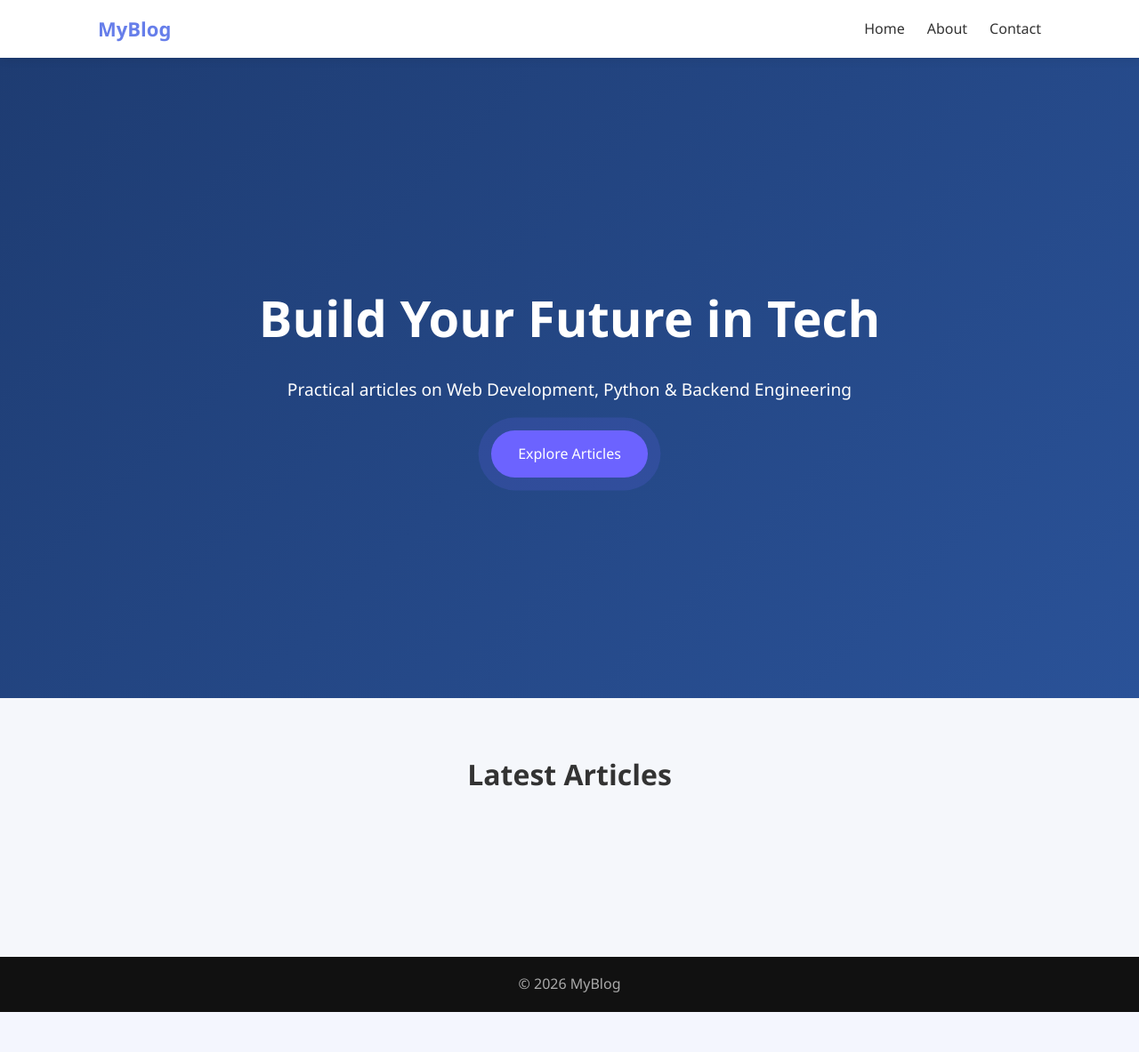
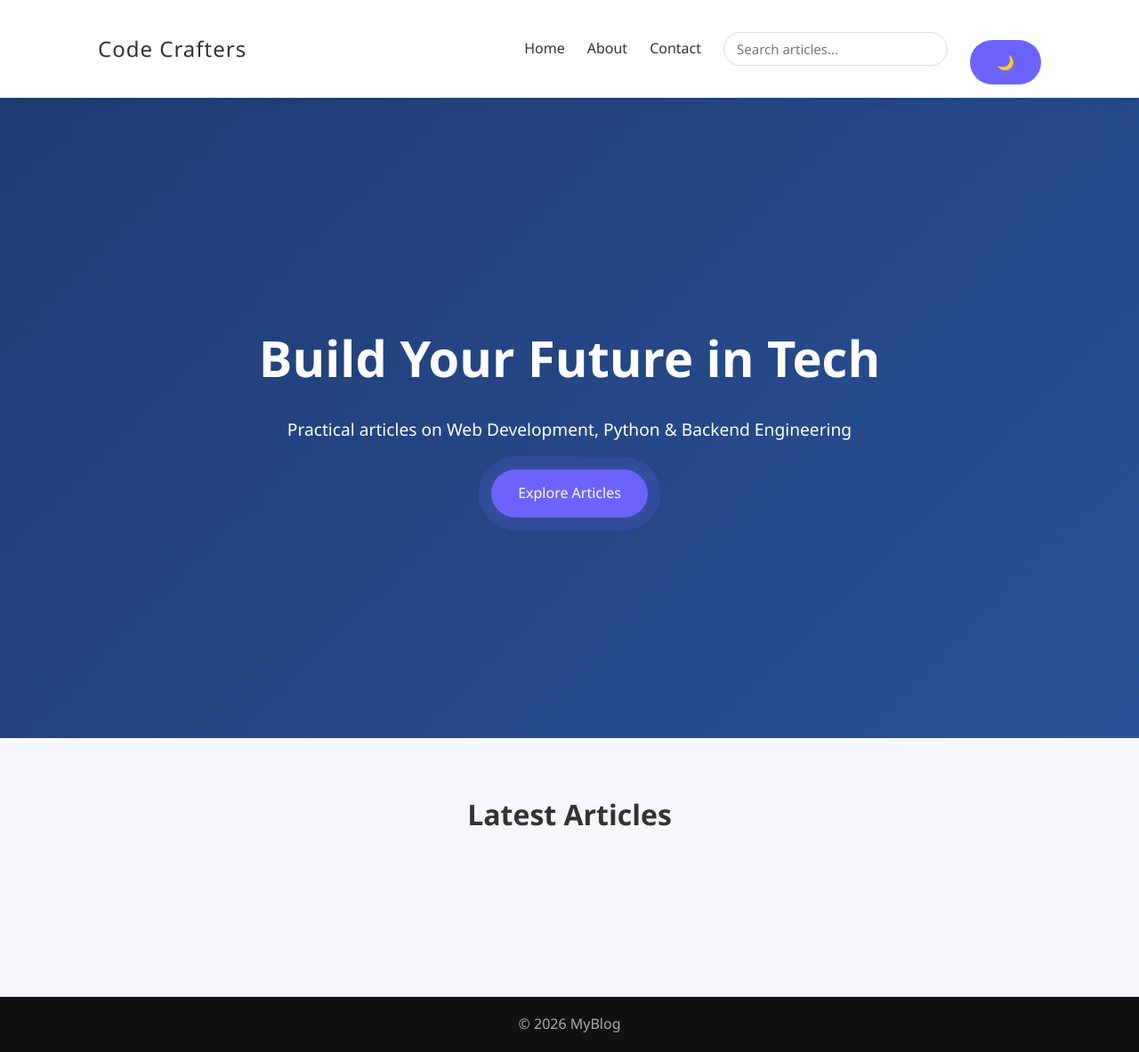
Before and after one commit to S-Owais-najam/flask-blog, a Flask app: page / in a window 1280 px wide. Shown: the whole page at 89% size. Before the commit the page ends 1138 px from the top, so only its background shows below. Run offline with Flask 3, Linux system fonts and the light colour scheme; data that the repository does not hold is empty.

Commit message:
Fix search results navigation and improve UX

```diff
--- a/app.py
+++ b/app.py
@@ -1,120 +1,86 @@
-from flask import Flask, session, render_template, request, redirect, url_for
+from flask import Flask, session, render_template, request, redirect, url_for, jsonify
 import pyodbc
-import os
-import urllib
+import math
 
 app = Flask(__name__)
 app.secret_key = "supersecretkey"
 
-# ==============================
-# Azure SQL Connection String
-# ==============================
-# Final Optimized Connection String
-raw_connection_string = (
-    "Driver={ODBC Driver 17 for SQL Server};"  # Jo aapne pehle set kiya tha
+# ================= AZURE SQL =================
+conn_str = (
+    "Driver={ODBC Driver 17 for SQL Server};"
     "Server=tcp:codecrafters.database.windows.net,1433;"
     "Database=code_crafter;"
     "Uid=Owais;"
     "Pwd=codecrafter123$;"
-    "Encrypt=yes;"             # 'True' ki jagah 'yes' (Zaroori)
+    "Encrypt=yes;"
     "TrustServerCertificate=no;"
     "Connection Timeout=30;"
 )
 
-# Connection setup
-conn_str = raw_connection_string
-# Connection string configuration
-conn_str = f"DRIVER={{ODBC Driver 17 for SQL Server}};{raw_connection_string}"
-
 def get_db_conn():
-    # Establishes connection to Azure SQL
     return pyodbc.connect(conn_str)
 
-# ==============================
-# Database Initialization
-# ==============================
-def init_db():
-    conn = get_db_conn()
-    cursor = conn.cursor()
-    # Create articles table if not exists
-    cursor.execute("""
-        IF NOT EXISTS (SELECT * FROM sysobjects WHERE name='articles' AND xtype='U')
-        CREATE TABLE articles (
-            id INT PRIMARY KEY IDENTITY(1,1),
-            title NVARCHAR(255) NOT NULL,
-            slug NVARCHAR(255) UNIQUE NOT NULL,
-            content NVARCHAR(MAX) NOT NULL,
-            image NVARCHAR(MAX)
-        )
-    """)
-    # Create messages table if not exists
-    cursor.execute("""
-        IF NOT EXISTS (SELECT * FROM sysobjects WHERE name='messages' AND xtype='U')
-        CREATE TABLE messages (
-            id INT PRIMARY KEY IDENTITY(1,1),
-            name NVARCHAR(255),
-            email NVARCHAR(255),
-            message NVARCHAR(MAX)
-        )
-    """)
-    conn.commit()
-    conn.close()
+# ================= UTILS =================
+def reading_time(text):
+    return math.ceil(len(text.split()) / 200)
 
-init_db()
-
-# ==============================
-# Routes
-# ==============================
-
+# ================= HOME =================
 @app.route("/")
 def home():
     conn = get_db_conn()
     cursor = conn.cursor()
-    cursor.execute("SELECT id, title, slug, content, image FROM articles ORDER BY id DESC")
+    cursor.execute("SELECT * FROM articles ORDER BY id DESC")
     articles = cursor.fetchall()
     conn.close()
-    return render_template("index.html", articles=articles)
+    return render_template("index.html", articles=articles, reading_time=reading_time)
 
+# ================= ARTICLE =================
 @app.route("/article/<slug>")
 def article(slug):
     conn = get_db_conn()
     cursor = conn.cursor()
-    cursor.execute("SELECT id, title, slug, content, image FROM articles WHERE slug=?", (slug,))
-    article_data = cursor.fetchone()
+    cursor.execute("SELECT * FROM articles WHERE slug=?", (slug,))
+    article = cursor.fetchone()
     conn.close()
-    if article_data is None:
+    if not article:
         return "Article not found", 404
-    return render_template("article.html", article=article_data)
+    return render_template("article.html", article=article, reading_time=reading_time)
 
-@app.route("/admin", methods=["GET", "POST"])
-def admin():
-    if not session.get("admin"):
-        return redirect("/login")
+# ================= SEARCH =================
+@app.route("/search")
+def search():
+    q = request.args.get("q", "")
     conn = get_db_conn()
     cursor = conn.cursor()
-    if request.method == "POST":
-        title, slug = request.form["title"], request.form["slug"]
-        content, image = request.form["content"], request.form["image"]
-        try:
-            cursor.execute("INSERT INTO articles (title, slug, content, image) VALUES (?,?,?,?)", (title, slug, content, image))
-            conn.commit()
-            return redirect("/admin")
-        except Exception as e:
-            return f"❌ Error: {e}"
-        finally:
-            conn.close()
-    cursor.execute("SELECT id, title, slug, content, image FROM articles ORDER BY id DESC")
+    cursor.execute("""
+        SELECT * FROM articles
+        WHERE title LIKE ? OR content LIKE ?
+        ORDER BY id DESC
+    """, (f"%{q}%", f"%{q}%"))
     articles = cursor.fetchall()
     conn.close()
-    return render_template("admin.html", articles=articles)
+    return render_template("search.html", articles=articles, q=q)
 
+@app.route("/search-suggest")
+def search_suggest():
+    q = request.args.get("q", "")
+    conn = get_db_conn()
+    cursor = conn.cursor()
+    cursor.execute(
+        "SELECT TOP 5 title FROM articles WHERE title LIKE ?",
+        (f"%{q}%",)
+    )
+    results = [row[0] for row in cursor.fetchall()]
+    conn.close()
+    return jsonify(results)
+
+# ================= ADMIN =================
 @app.route("/login", methods=["GET", "POST"])
 def login():
     if request.method == "POST":
         if request.form["username"] == "owais" and request.form["password"] == "owais123$":
             session["admin"] = True
             return redirect("/admin")
-        return "❌ Invalid Credentials"
     return render_template("login.html")
 
 @app.route("/logout")
@@ -122,26 +88,62 @@ def logout():
     session.pop("admin", None)
     return redirect("/")
 
-@app.route("/edit/<int:id>", methods=["GET", "POST"])
-def edit_article(id):
+@app.route("/admin", methods=["GET", "POST"])
+def admin():
     if not session.get("admin"):
         return redirect("/login")
+
     conn = get_db_conn()
     cursor = conn.cursor()
+
     if request.method == "POST":
-        title, slug = request.form["title"], request.form["slug"]
-        content, image = request.form["content"], request.form["image"]
-        cursor.execute("UPDATE articles SET title=?, slug=?, content=?, image=? WHERE id=?", (title, slug, content, image, id))
+        cursor.execute("""
+            INSERT INTO articles (title, slug, content, image)
+            VALUES (?,?,?,?)
+        """, (
+            request.form["title"],
+            request.form["slug"],
+            request.form["content"],
+            request.form["image"]
+        ))
+        conn.commit()
+
+    cursor.execute("SELECT * FROM articles ORDER BY id DESC")
+    articles = cursor.fetchall()
+    conn.close()
+    return render_template("admin.html", articles=articles)
+
+@app.route("/edit/<int:id>", methods=["GET", "POST"])
+def edit(id):
+    if not session.get("admin"):
+        return redirect("/login")
+
+    conn = get_db_conn()
+    cursor = conn.cursor()
+
+    if request.method == "POST":
+        cursor.execute("""
+            UPDATE articles
+            SET title=?, slug=?, content=?, image=?
+            WHERE id=?
+        """, (
+            request.form["title"],
+            request.form["slug"],
+            request.form["content"],
+            request.form["image"],
+            id
+        ))
         conn.commit()
         conn.close()
         return redirect("/admin")
-    cursor.execute("SELECT id, title, slug, content, image FROM articles WHERE id=?", (id,))
-    article_data = cursor.fetchone()
+
+    cursor.execute("SELECT * FROM articles WHERE id=?", (id,))
+    article = cursor.fetchone()
     conn.close()
-    return render_template("edit.html", article=article_data)
+    return render_template("edit.html", article=article)
 
 @app.route("/delete/<int:id>")
-def delete_article(id):
+def delete(id):
     if not session.get("admin"):
         return redirect("/login")
     conn = get_db_conn()
@@ -150,25 +152,30 @@ def delete_article(id):
     conn.commit()
     conn.close()
     return redirect("/admin")
-# ==============================
-# About Page Route
-# ==============================
+
+# ================= STATIC PAGES =================
 @app.route("/about")
 def about():
-    # Yeh Flask ko templates folder mein 'about.html' dhundne ka kahega
     return render_template("about.html")
 
 @app.route("/contact", methods=["GET", "POST"])
 def contact():
     if request.method == "POST":
-        name, email, message = request.form["name"], request.form["email"], request.form["message"]
         conn = get_db_conn()
         cursor = conn.cursor()
-        cursor.execute("INSERT INTO messages (name, email, message) VALUES (?,?,?)", (name, email, message))
+        cursor.execute("""
+            INSERT INTO messages (name,email,message)
+            VALUES (?,?,?)
+        """, (
+            request.form["name"],
+            request.form["email"],
+            request.form["message"]
+        ))
         conn.commit()
         conn.close()
         return redirect("/contact")
     return render_template("contact.html")
 
+# ================= RUN =================
 if __name__ == "__main__":
     app.run(debug=True)
--- a/static/css/style.css
+++ b/static/css/style.css
@@ -29,6 +29,16 @@ header {
   top: 0;
   z-index: 1000;
 }
+.search-box input {
+  padding: 8px 14px;
+  border-radius: 20px;
+  border: 1px solid #ddd;
+  outline: none;
+}
+.search-box input:focus {
+  border-color: #667eea;
+}
+
 
 .nav {
   max-width: 1100px;
@@ -40,10 +50,16 @@ header {
 }
 
 .logo {
-  font-size: 22px;
-  font-weight: 700;
+  font-size: 24px;
+  font-weight: 800;
   color: #667eea;
+  text-decoration: none;
+  letter-spacing: 1px;
 }
+.logo:hover {
+  color: #554cff;
+}
+
 
 .nav ul {
   list-style: none;
@@ -289,3 +305,84 @@ footer {
   70% { box-shadow: 0 0 0 20px rgba(108,99,255,0); }
   100% { box-shadow: 0 0 0 0 rgba(108,99,255,0); }
 }
+/* =========================
+   SCROLL REVEAL ANIMATION
+========================= */
+.reveal {
+  opacity: 0;
+  transform: translateY(40px);
+  transition: all 0.8s ease;
+}
+
+.reveal.active {
+  opacity: 1;
+  transform: translateY(0);
+}
+:root {
+  --bg: #f5f7fb;
+  --text: #333;
+  --card: #fff;
+}
+
+body.dark {
+  --bg: #0f172a;
+  --text: #e5e7eb;
+  --card: #1e293b;
+}
+
+body {
+  background: var(--bg);
+  color: var(--text);
+  transition: 0.3s;
+}
+
+/* Cards */
+.card {
+  background: var(--card);
+  transition: transform .4s, box-shadow .4s;
+}
+
+/* Scroll animation */
+.reveal {
+  opacity: 0;
+  transform: translateY(40px);
+}
+.reveal.active {
+  opacity: 1;
+  transform: none;
+  transition: 0.8s;
+}
+:root {
+  --bg: #f5f7fb;
+  --text: #333;
+  --card: #fff;
+}
+
+body.dark {
+  --bg: #0f172a;
+  --text: #e5e7eb;
+  --card: #1e293b;
+}
+
+body {
+  background: var(--bg);
+  color: var(--text);
+  transition: 0.3s;
+}
+
+/* Cards */
+.card {
+  background: var(--card);
+  transition: transform .4s, box-shadow .4s;
+}
+
+/* Scroll animation */
+.reveal {
+  opacity: 0;
+  transform: translateY(40px);
+}
+.reveal.active {
+  opacity: 1;
+  transform: none;
+  transition: 0.8s;
+}
--- a/static/js/script.js
+++ b/static/js/script.js
@@ -1 +1,44 @@
-console.log("Blog website loaded successfully");
+const elements = document.querySelectorAll('.reveal');
+
+window.addEventListener('scroll', () => {
+  elements.forEach(el => {
+    const top = el.getBoundingClientRect().top;
+    const windowHeight = window.innerHeight;
+
+    if (top < windowHeight - 100) {
+      el.classList.add('active');
+    }
+  });
+});
+// Scroll reveal
+document.addEventListener("scroll", () => {
+  document.querySelectorAll(".reveal").forEach(el => {
+    if (el.getBoundingClientRect().top < window.innerHeight - 100) {
+      el.classList.add("active");
+    }
+  });
+});
+
+// Dark mode
+const toggle = document.getElementById("darkToggle");
+if (toggle) {
+  toggle.onclick = () => {
+    document.body.classList.toggle("dark");
+    localStorage.setItem("dark", document.body.classList.contains("dark"));
+  };
+}
+if (localStorage.getItem("dark") === "true") {
+  document.body.classList.add("dark");
+}
+
+// Search suggestions
+const searchInput = document.querySelector(".search-box input");
+if (searchInput) {
+  searchInput.addEventListener("input", async () => {
+    const q = searchInput.value;
+    if (q.length < 2) return;
+    const res = await fetch(`/search-suggest?q=${q}`);
+    const data = await res.json();
+    console.log(data); // You can render dropdown easily
+  });
+}
--- a/templates/base.html
+++ b/templates/base.html
@@ -10,11 +10,20 @@
 
 <header>
   <nav class="nav">
-    <div class="logo">MyBlog</div>
+    <a href="{{ url_for('home') }}" class="logo">Code Crafters
+</a>
+
+
     <ul class="nav-links">
   <li><a href="/">Home</a></li>
   <li><a href="/about">About</a></li>
   <li><a href="/contact">Contact</a></li>
+  <form action="/search" method="GET" class="search-box">
+  <input type="text" name="q" placeholder="Search articles..." required>
+</form>
+<button id="darkToggle" class="btn">🌙</button>
+
+
 
   {% if session.get("admin") %}
     <li><a href="/admin">Admin</a></li>
@@ -32,5 +41,6 @@
 </footer>
 
 <script src="{{ url_for('static', filename='js/script.js') }}"></script>
+
 </body>
 </html>
--- a/templates/index.html
+++ b/templates/index.html
@@ -2,7 +2,8 @@
 {% block content %}
 
 <section class="hero">
-  <div class="hero-content">
+  <div class="hero-content reveal">
+
     <h1 class="fade-in">Build Your Future in Tech</h1>
     <p class="slide-up">
       Practical articles on Web Development, Python & Backend Engineering
@@ -17,8 +18,9 @@
 
   <div class="grid">
     {% for article in articles %}
-    <a href="/article/{{ article['slug'] }}" class="card">
-      <img src="{{ article['image'] }}"class="card-img">>
+    <a href="/article/{{ article['slug'] }}" class="card reveal">
+
+      <img src="{{ article['image'] }}"class="card-img">
       <h3>{{ article['title'] }}</h3>
       <p>{{ article['content'][:100] }}...</p>
     </a>
```
Also changed, not shown: templates/search.html (added, +30 -0 lines).
